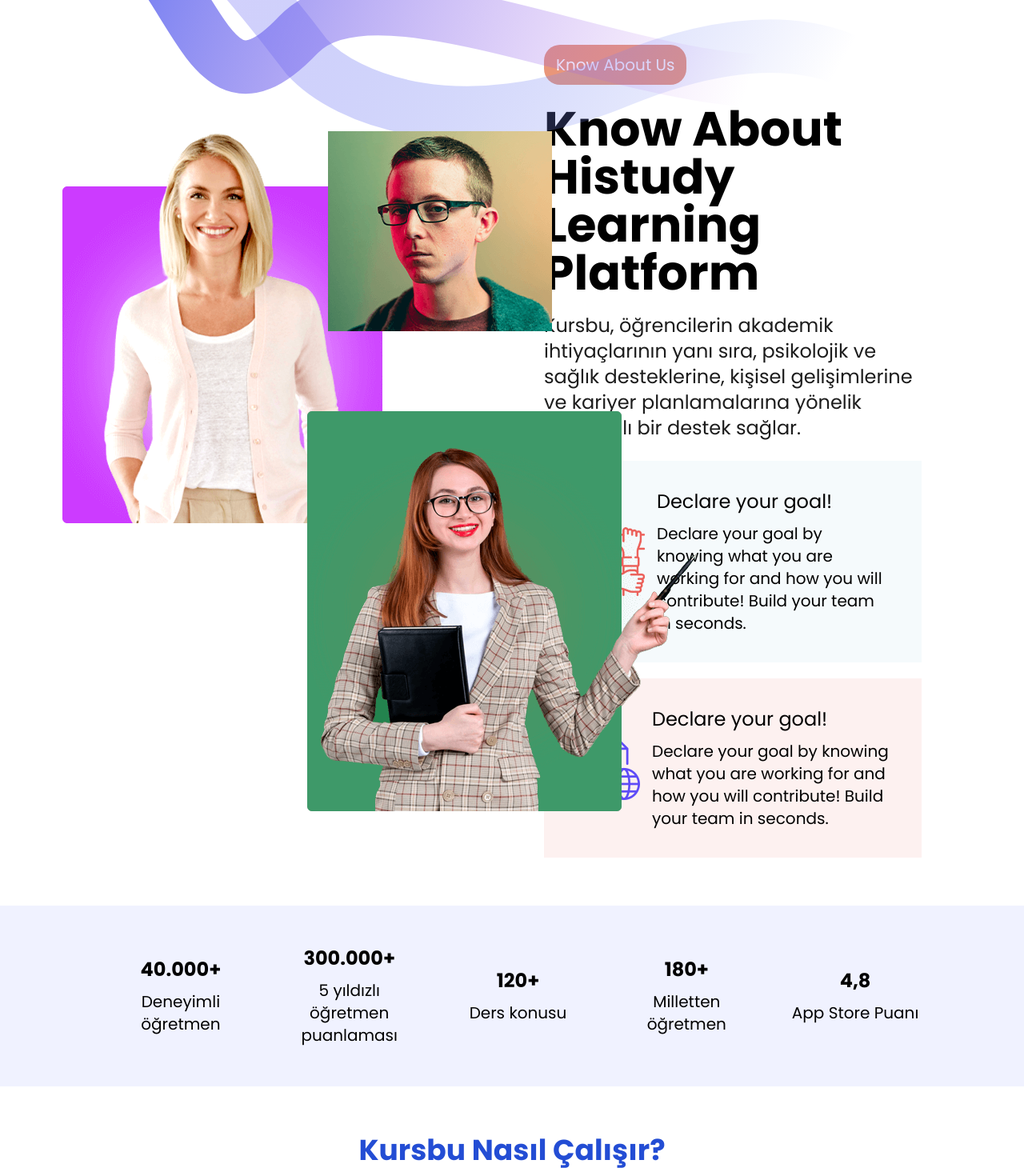
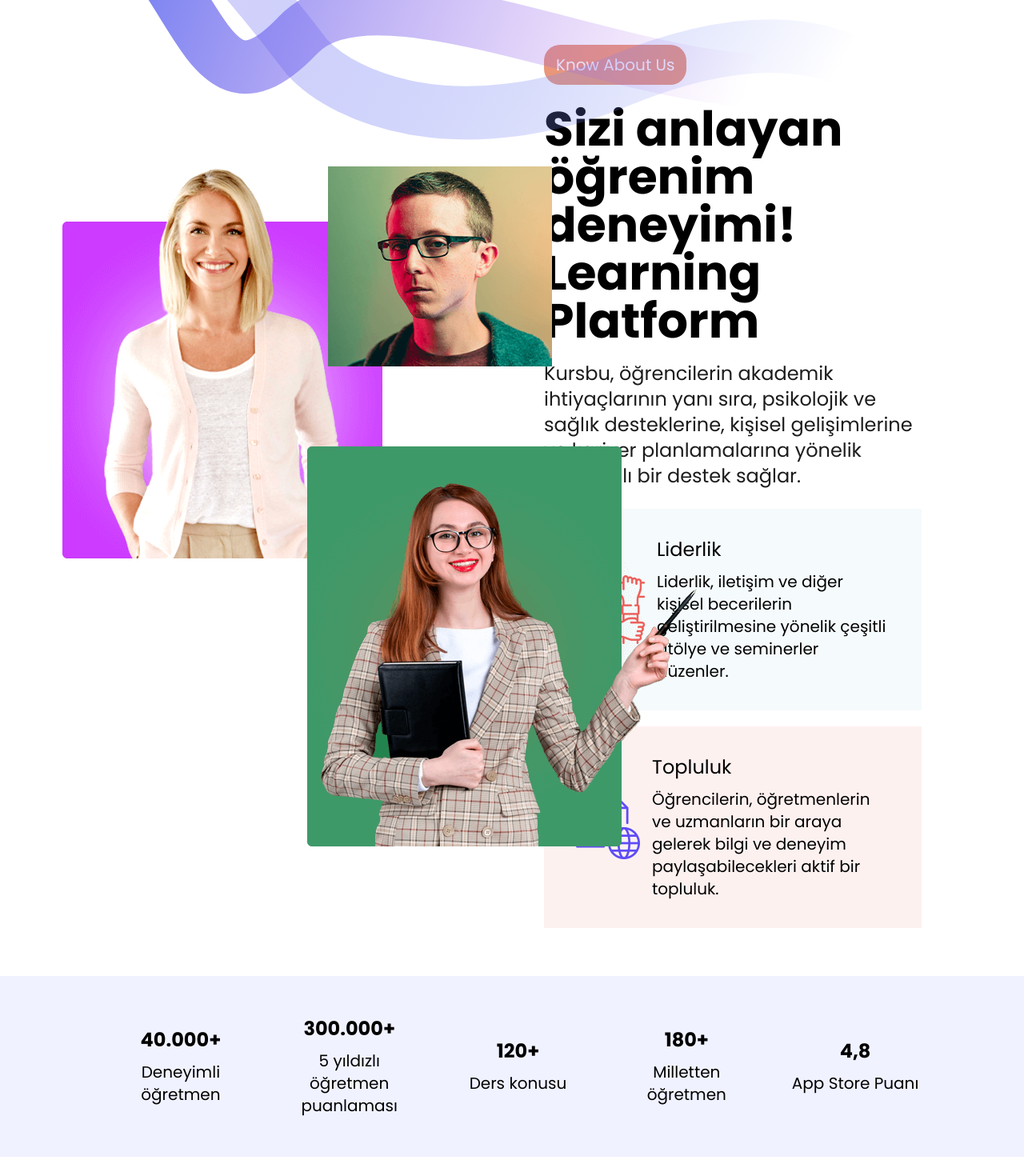
Before and after one commit to vkmerd/kursbu-app, a Next.js app: page / in a window 1280 px wide. Shown: the part 740-2210 px from the top of the page at 80% size. Built offline with nearby package versions, Linux system fonts and the light colour scheme.

Commit message:
iletilen içerikler güncellendi

```diff
--- a/app/homePageComponents/About.jsx
+++ b/app/homePageComponents/About.jsx
@@ -45,7 +45,7 @@
       <div className="lg:ml-[40px]">
         <button className="inline-block	bg-[#E9967A] py-[10px] px-[15px] text-white text-[20px] rounded-[20px] hover:bg-[#000] transition duration-300">Know About Us</button>
         <div className="mt-[25px]">
-            <h2 className="font-bold text-3xl lg:text-6xl">Know About Histudy
+            <h2 className="font-bold text-3xl lg:text-6xl">Sizi anlayan öğrenim deneyimi!
             Learning Platform</h2>
             <p className="text-lg mt-[20px] text-[#1c1c1c] lg:text-2xl">Kursbu, öğrencilerin akademik ihtiyaçlarının yanı sıra, psikolojik ve sağlık desteklerine, kişisel gelişimlerine ve kariyer planlamalarına yönelik kapsamlı bir destek sağlar.
             </p>
@@ -53,9 +53,9 @@
                 <div className="flex flex-col items-start py-[10px] px-[5px] bg-[#f5fafc] gap-[15px] md:gap-[0px] md:flex-row md:items-center md:justify-center md:py-[35px] md:px-[40px]">
                   <img src="/seffaflik-saglar.png" alt="" />
                   <div className="flex flex-col lg:ml-[15px]">
-                    <h2 className="text-2xl">Declare your goal!</h2>
+                    <h2 className="text-2xl">Liderlik</h2>
                     <p className="text-lg mt-[10px] md:text-xl">
-                      Declare your goal by knowing what you are working for and how you will contribute! Build your team in seconds.
+                    Liderlik, iletişim ve diğer kişisel becerilerin geliştirilmesine yönelik çeşitli atölye ve seminerler düzenler.
                     </p>
                   </div>
                 </div>
@@ -63,9 +63,9 @@
                 <div className="flex flex-col items-start py-[10px] px-[5px] bg-[#fdf1f0] mt-[20px] gap-[15px] md:gap-[0px] md:flex-row md:items-center md:justify-center md:py-[35px] md:px-[40px]">
                     <img src="/stratejiye-odaklar.png" alt="" />
                     <div className="flex-col lg:ml-[15px]">
-                        <h2 className="text-2xl">Declare your goal!</h2>
+                        <h2 className="text-2xl">Topluluk</h2>
                         <p className="text-lg mt-[10px] md:text-xl">
-                            Declare your goal by knowing what you are working for and how you will contribute! Build your team in seconds.
+                        Öğrencilerin, öğretmenlerin ve uzmanların bir araya gelerek bilgi ve deneyim paylaşabilecekleri aktif bir topluluk.
                         </p>
                     </div>
                 </div>
--- a/app/homePageComponents/EducationTabContainer.jsx
+++ b/app/homePageComponents/EducationTabContainer.jsx
@@ -41,7 +41,7 @@
 
   return (
     <div className='py-[60px]'>
-    <h2 className="text-3xl text-center text-[#234DD4] font-bold md?text-4xl">Hizmet Kategorilerimiz</h2>
+    <h2 className="text-3xl text-center text-[#234DD4] font-bold md?text-4xl">Kategoriye Göre Öne Çıkan Konular</h2>
     <div className="w-full flex justify-center py-[20px] px-[10px] md:px-0">
       <div className="w-5/6 flex flex-col gap-[20px] md:w-4/6">
         <div className="relative flex items-center">
--- a/app/homePageComponents/StudentAndTeacher.jsx
+++ b/app/homePageComponents/StudentAndTeacher.jsx
@@ -16,8 +16,8 @@
                 <div className="max-w-[1320px] grid grid-cols-1 gap-[35px] mx-auto md:grid-cols-2">
 
                     <div className="bg-white rounded-[20px] py-[30px] px-[20px]">
-                        <h2 className="text-3xl font-medium mt-[15px] md:text-4xl">Öğrenci</h2>
-                        <p className="text-xl py-[15px]">Öğrenci olarak Kaydolarak verilen eğitim hizmetlerinden faydalanabilir ve kendinizi istediğiniz alanda deneyimli eğitmenlerimizle geliştirebilirsiniz!</p>
+                        <h2 className="text-3xl font-bold font-medium mt-[15px] md:text-4xl">Öğrenci</h2>
+                        <p className="text-xl py-[15px]">Kendi Eğitmeninizi Bulun ve Özel Derslerle Birebir Eğitim Alın! </p>
                         <div className="flex mt-[20px] gap-[15px]">
                             <Link href="/giris-kayit" className="w-full py-[5px] px-[10px] text-xl text-white bg-[#0f24ea] flex justify-center items-center hover:bg-[#5e4cf7] transition duration-300">
                             Öğrenci Ol</Link>
@@ -29,7 +29,7 @@
 
                     <div className="relative bg-white rounded-[20px] py-[30px] px-[20px]">
                         <h2 className="text-3xl font-medium mt-[15px] md:text-4xl">Öğretmen</h2>
-                        <p className="text-xl py-[15px]">Öğrenci olarak Kaydolarak verilen eğitim hizmetlerinden faydalanabilir ve kendinizi istediğiniz alanda deneyimli eğitmenlerimizle geliştirebilirsiniz!</p>
+                        <p className="text-xl py-[15px]">Kendi Derslerinizi Sunun ve Bağımsız Çalışma İmkanı Yakalayın!</p>
                         <div className="flex mt-[20px] gap-[15px]">
                         <Link href="/giris-kayit" className="w-full py-[5px] px-[10px] text-xl text-white bg-[#0f24ea] flex justify-center items-center hover:bg-[#5e4cf7] transition duration-300">
                         Öğretmen Ol</Link>
```
